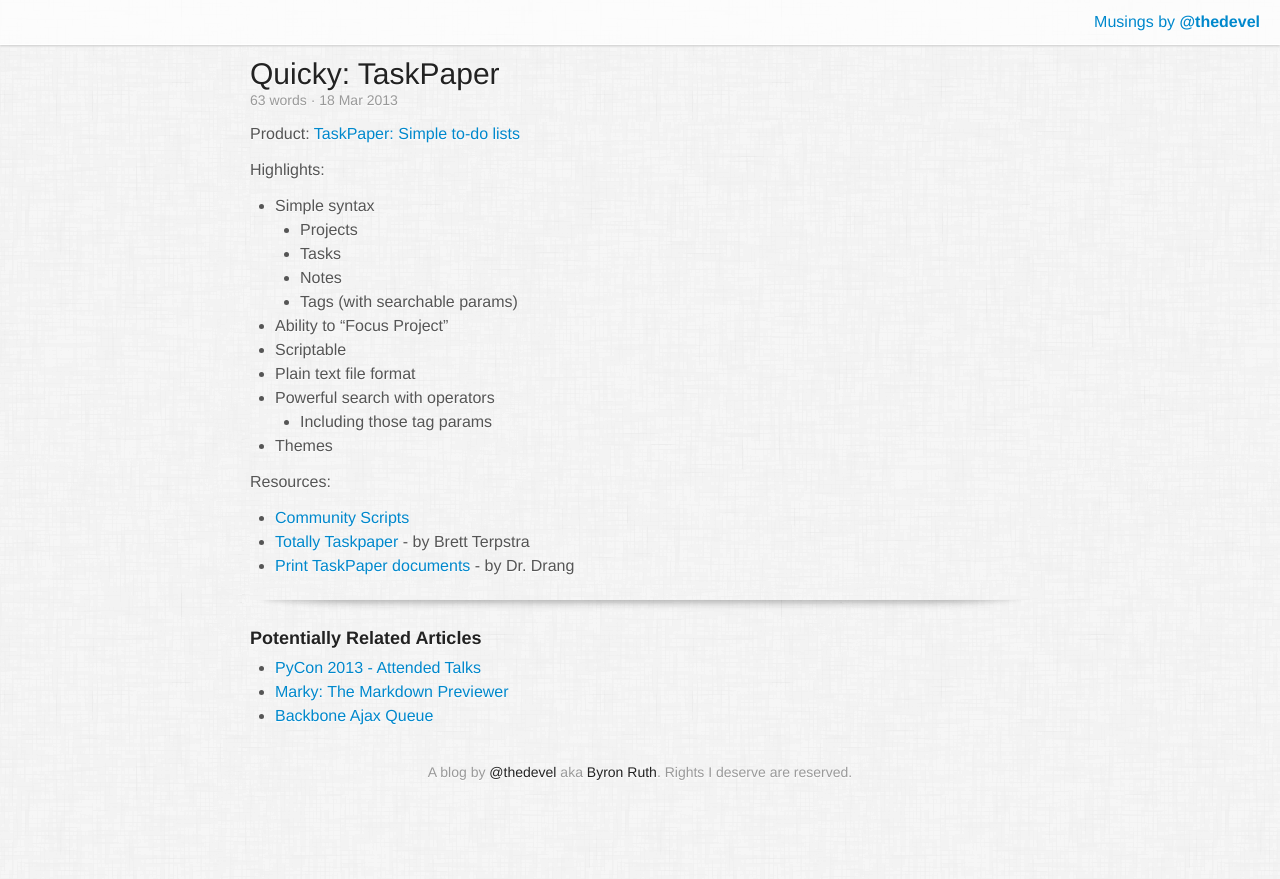
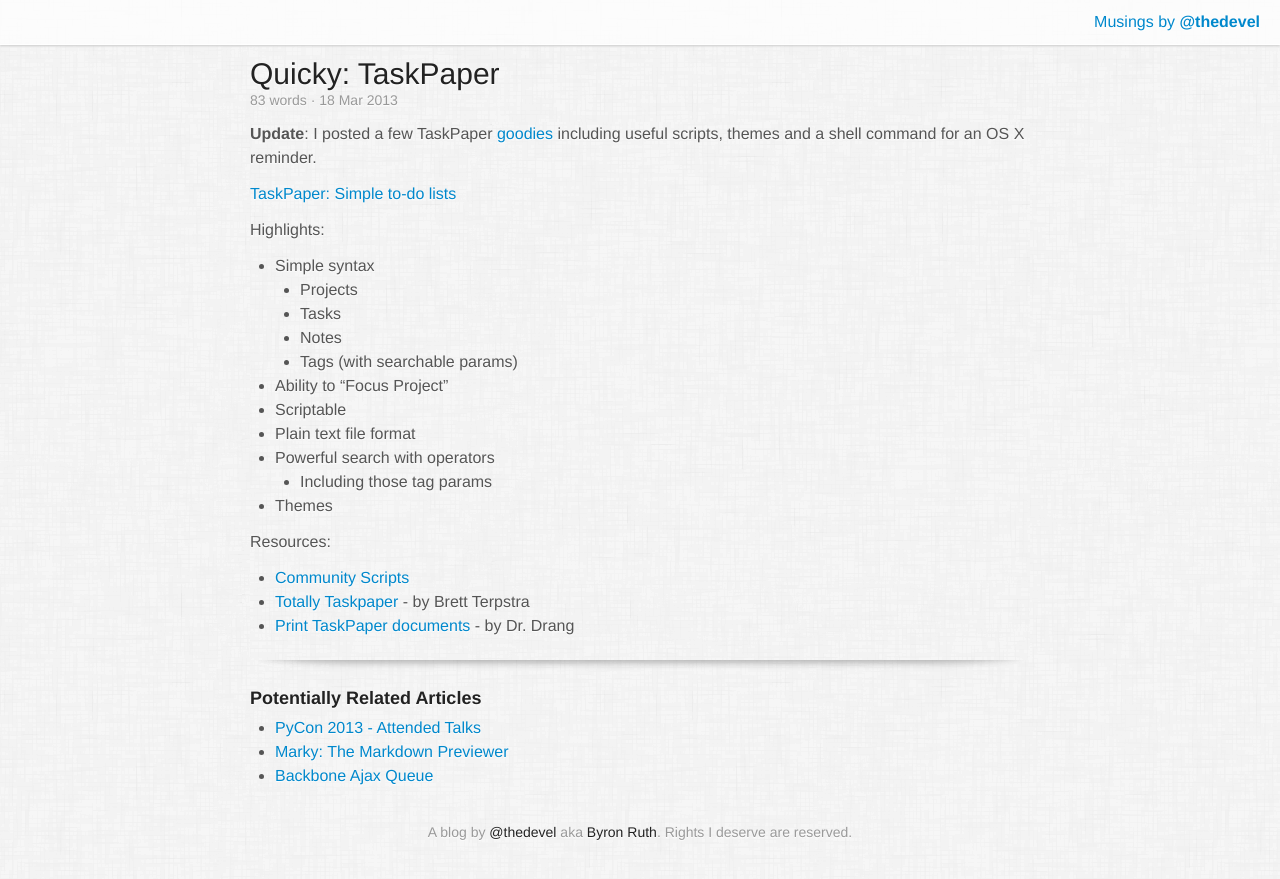
Before and after one commit to bruth/devel.io, a Jekyll site: the page built from _posts/2013-03-18-taskpaper.md, in a window 1280 px wide. Shown: the top 879 px of the page. Built offline with Jekyll 4.4.1, drawn with Linux system fonts in a browser that asks for light colours; some web fonts are replaced; Markdown is read by kramdown in place of the engine named in the settings.

Commit message:
Add link to taskpaper repo

```diff
--- a/_posts/2013-03-18-taskpaper.md
+++ b/_posts/2013-03-18-taskpaper.md
@@ -3,7 +3,9 @@
 layout: post
 ---
 
-Product: [TaskPaper: Simple to-do lists](http://www.hogbaysoftware.com/products/taskpaper)
+**Update**: I posted a few TaskPaper [goodies](https://github.com/bruth/taskpaper-goodies) including useful scripts, themes and a shell command for an OS X reminder.
+
+[TaskPaper: Simple to-do lists](http://www.hogbaysoftware.com/products/taskpaper)
 
 Highlights:
 
```
